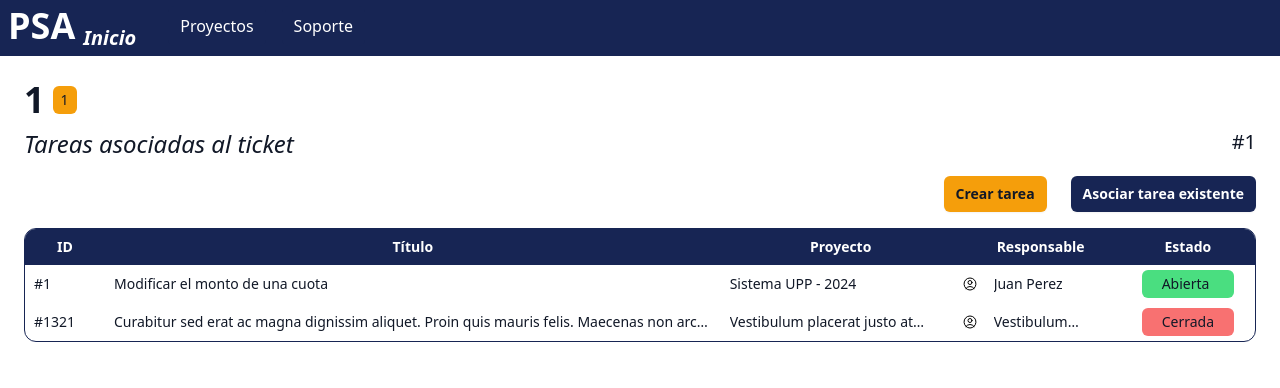
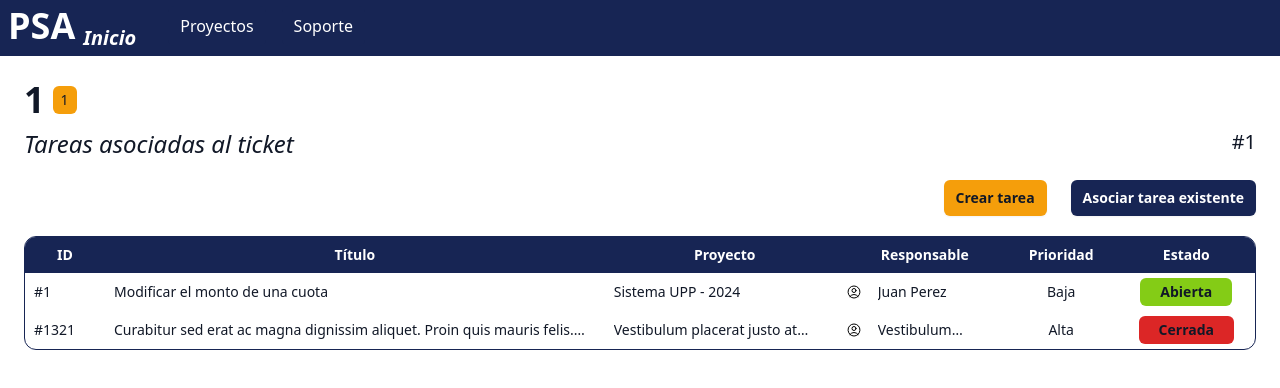
Before and after one commit to MatiasPriano/Sistema-De-Gestion-Front, a Next.js app: page /products/1/1/1/tasks in a window 1280 px wide. Shown: the top 388 px of the page. Built offline with nearby package versions, Linux system fonts and the light colour scheme.

Commit message:
Mejoras en tablas de tareas

```diff
--- a/components/buttonRow.tsx
+++ b/components/buttonRow.tsx
@@ -1,10 +1,10 @@
 
 export interface ButtonChoice {
     title: string;
-    colour: colours;
+    colour: Colour;
 }
 
-type colours = "red" | "orange" | "yellow" | "green"
+type Colour = "red" | "orange" | "yellow" | "green"
 
 const coloursMap = {
     red: "bg-red-100",
@@ -54,7 +54,7 @@ export default function ButtonRow({ title, choices, selectedChoice, setSelected,
     )
 }
 
-function getChoiceButtonClassName (colour: colours, isSelected: boolean, isDisabled: boolean) {
+function getChoiceButtonClassName (colour: Colour, isSelected: boolean, isDisabled: boolean) {
     let className = `w-full h-10 text-gray-600`
     if (isDisabled) {
         className += " bg-transparent"
--- /dev/null
+++ b/components/compactTable/cells/colouredCell.tsx
@@ -0,0 +1,18 @@
+export type ColouredCellColours = "red" | "orange" | "yellow" | "green"
+
+const coloursMap = {
+    red: "bg-red-600",
+    orange: "bg-orange-500",
+    yellow: "bg-yellow-500",
+    green: "bg-lime-500"
+  };
+
+export default function ColouredCell({ name, colour } : { name: string, colour: ColouredCellColours}) {
+    let className = 'text-sm text-gray-200 font-bold rounded-md px-5 mx-5 py-1 my-1 text-gray-900 flex items-center justify-center '
+    className += coloursMap[colour]
+    return (
+        <div className={" flex items-center justify-center"}>
+            <div className={className}>{name}</div>
+        </div>
+    )
+}
--- /dev/null
+++ b/components/compactTable/cells/resourceCell.tsx
@@ -0,0 +1,11 @@
+export default function ResourceCell({ name }: { name: string | undefined }) {
+    const resourceDefined = name != undefined
+    return (
+        <div className="flex items-center">
+            {resourceDefined && <svg xmlns="http://www.w3.org/2000/svg" fill="none" viewBox="0 0 24 24" strokeWidth={1.5} stroke="currentColor" className="w-4 h-4 mr-2 flex-shrink-0">
+                <path strokeLinecap="round" strokeLinejoin="round" d="M17.982 18.725A7.488 7.488 0 0 0 12 15.75a7.488 7.488 0 0 0-5.982 2.975m11.963 0a9 9 0 1 0-11.963 0m11.963 0A8.966 8.966 0 0 1 12 21a8.966 8.966 0 0 1-5.982-2.275M15 9.75a3 3 0 1 1-6 0 3 3 0 0 1 6 0Z" />
+            </svg>}
+            <div className="line-clamp-1 text-sm mx-2 text-gray-900">{resourceDefined ? name : "Sin definir"}</div>
+        </div>
+    )
+}
--- /dev/null
+++ b/components/compactTable/cells/simpleCell.tsx
@@ -0,0 +1,8 @@
+export default function SimpleCell({ name, centered = false }: { name: string | number, centered?: boolean }) {
+    return (
+        <div className={centered ? "flex items-center justify-center": ""}>
+            <div className="line-clamp-1 text-sm mx-2 text-gray-900">{name}</div>
+        </div>
+
+    )
+}
--- a/components/compactTable/compactTable.tsx
+++ b/components/compactTable/compactTable.tsx
@@ -1,14 +1,14 @@
-function HeaderItem({ title }: { title: string }) {
-    return <th className="px-6 py-2 text-sm text-white bg-blue-950">{title}</th>
-}
-
 export default function CompactTable({ headerTitles, rows }: { headerTitles: string[], rows: any[] }) {
     return (
         <div className='rounded-xl border border-blue-950 overflow-hidden'>
             <table className="table-fixed">
                 <thead>
-                    {headerTitles.map((headerTitle) =>
-                        <HeaderItem title={headerTitle}/>
+                    {headerTitles.map((headerTitle, index) =>
+                        <th
+                            key={index}
+                            className="px-6 py-2 text-sm text-white bg-blue-950">
+                                {headerTitle}
+                        </th>
                     )}
                 </thead>
                 <tbody>
--- a/components/compactTable/linkTasks/linkTaskRow.tsx
+++ b/components/compactTable/linkTasks/linkTaskRow.tsx
@@ -1,5 +1,8 @@
 import Task from "@/types/task";
 import { useState } from "react";
+import SimpleCell from "../cells/simpleCell";
+import ResourceCell from "../cells/resourceCell";
+import ColouredCell, { ColouredCellColours } from "../cells/colouredCell";
 
 export default function LinkTaskRow({ task }: { task: Task }) {
     const [isChecked, setIsChecked] = useState(false);
@@ -18,28 +21,24 @@ export default function LinkTaskRow({ task }: { task: Task }) {
                 </div>
             </td>
             <td className="w-20 overflow-hidden">
-                <div className="line-clamp-1 text-sm mx-2 text-gray-900">#{task.id}</div>
+                <SimpleCell name={"#" + task.id} />
             </td>
             <td className="w-150 overflow-hidden">
-                <div className="line-clamp-1 text-sm mx-2 text-gray-900">{task.title}</div>
+                <SimpleCell name={task.title} />
             </td>
             <td className="w-60 overflow-hidden">
-                <div className="line-clamp-1 text-sm mx-2 text-gray-900">{task.project}</div>
+                <SimpleCell name={task.project} />
             </td>
             <td className="w-40 overflow-hidden">
-                <div className="flex items-center">
-                    <svg xmlns="http://www.w3.org/2000/svg" fill="none" viewBox="0 0 24 24" strokeWidth={1.5} stroke="currentColor" className="w-4 h-4 mr-2 flex-shrink-0">
-                        <path strokeLinecap="round" strokeLinejoin="round" d="M17.982 18.725A7.488 7.488 0 0 0 12 15.75a7.488 7.488 0 0 0-5.982 2.975m11.963 0a9 9 0 1 0-11.963 0m11.963 0A8.966 8.966 0 0 1 12 21a8.966 8.966 0 0 1-5.982-2.275M15 9.75a3 3 0 1 1-6 0 3 3 0 0 1 6 0Z" />
-                    </svg>
-                    <div className="line-clamp-1 text-sm mx-2 text-gray-900">{task.responsable}</div>
-                </div>
-
+                <ResourceCell name={task.responsable} />
             </td>
             <td className="w-20 overflow-hidden">
-                <div className={getStatusClass(task.status)}>{task.status}</div>
+                <SimpleCell name={task.priority} centered={true} />
+            </td>
+            <td className="w-20 overflow-hidden">
+                <ColouredCell name={task.status} colour={statusColourMap[task.status]} />
             </td>
         </tr>
-
     );
 }
 
@@ -52,12 +51,11 @@ function getCheckBoxClass(isChecked: boolean) {
     return className
 }
 
-function getStatusClass(status: string) {
-    let className = 'text-sm text-gray-900 rounded-md px-5 mx-5 py-1 my-1 text-gray-900'
-    if (status === 'Abierta') {
-        className += ' bg-green-400'
-    } else {
-        className += ' bg-red-400'
-    }
-    return className
+interface StatusColourMap {
+    [key: string]: ColouredCellColours;
 }
+
+const statusColourMap : StatusColourMap = {
+    "Abierta": "green",
+    "Cerrada" : "red"
+}
--- a/components/compactTable/linkTasks/linkTaskTable.tsx
+++ b/components/compactTable/linkTasks/linkTaskTable.tsx
@@ -3,7 +3,7 @@ import CompactTable from "../compactTable"
 import LinkTaskRow from "./linkTaskRow"
 
 export default function LinkTaskTable({ tasks }: { tasks: Task[] }) {
-    const headers = ["Selec.", "ID", "Título", "Proyecto", "Responsable", "Estado"]
+    const headers = ["Selec.", "ID", "Título", "Proyecto", "Responsable", "Prioridad", "Estado"]
     return (
         <CompactTable
             headerTitles={headers}
--- a/components/compactTable/ticketTasks/ticketTaskRow.tsx
+++ b/components/compactTable/ticketTasks/ticketTaskRow.tsx
@@ -1,40 +1,39 @@
 import Task from "@/types/task";
+import ResourceCell from "../cells/resourceCell";
+import SimpleCell from "../cells/simpleCell";
+import ColouredCell, { ColouredCellColours } from "../cells/colouredCell";
 
 export default function TicketTaskRow({ task }: { task: Task }) {
     return (
         <tr key={task.id} >
             <td className="w-20 overflow-hidden">
-                <div className="line-clamp-1 text-sm mx-2 text-gray-900">#{task.id}</div>
+                <SimpleCell name={"#" + task.id}/>
             </td>
             <td className="w-150 overflow-hidden">
-                <div className="line-clamp-1 text-sm mx-2 text-gray-900">{task.title}</div>
+                <SimpleCell name={task.title} />
             </td>
             <td className="w-60 overflow-hidden">
-                <div className="line-clamp-1 text-sm mx-2 text-gray-900">{task.project}</div>
+                <SimpleCell name={task.project} />
             </td>
             <td className="w-40 overflow-hidden">
-                <div className="flex items-center">
-                    <svg xmlns="http://www.w3.org/2000/svg" fill="none" viewBox="0 0 24 24" strokeWidth={1.5} stroke="currentColor" className="w-4 h-4 mr-2 flex-shrink-0">
-                        <path strokeLinecap="round" strokeLinejoin="round" d="M17.982 18.725A7.488 7.488 0 0 0 12 15.75a7.488 7.488 0 0 0-5.982 2.975m11.963 0a9 9 0 1 0-11.963 0m11.963 0A8.966 8.966 0 0 1 12 21a8.966 8.966 0 0 1-5.982-2.275M15 9.75a3 3 0 1 1-6 0 3 3 0 0 1 6 0Z" />
-                    </svg>
-                    <div className="line-clamp-1 text-sm mx-2 text-gray-900">{task.responsable}</div>
-                </div>
-
+                <ResourceCell name={task.responsable}/>
             </td>
             <td className="w-20 overflow-hidden">
-                <div className={getStatusClass(task.status)}>{task.status}</div>
+                <SimpleCell name={task.priority} centered={true} />
+            </td>
+            <td className="w-20 overflow-hidden">
+                <ColouredCell name={task.status} colour={statusColourMap[task.status]} />
             </td>
         </tr>
 
     );
 }
 
-function getStatusClass(status: string) {
-    let className = 'text-sm text-gray-900 rounded-md px-5 mx-5 py-1 my-1 text-gray-900'
-    if (status === 'Abierta') {
-        className += ' bg-green-400'
-    } else {
-        className += ' bg-red-400'
-    }
-    return className
+interface StatusColourMap {
+    [key: string]: ColouredCellColours;
 }
+
+const statusColourMap : StatusColourMap = {
+    "Abierta": "green",
+    "Cerrada" : "red"
+}
--- a/components/compactTable/ticketTasks/ticketTaskTable.tsx
+++ b/components/compactTable/ticketTasks/ticketTaskTable.tsx
@@ -3,7 +3,7 @@ import CompactTable from "../compactTable"
 import TicketTaskRow from "./ticketTaskRow"
 
 export default function TicketTaskTable({ tasks }: { tasks: Task[] }) {
-    const headers = ["ID", "Título", "Proyecto", "Responsable", "Estado"]
+    const headers = ["ID", "Título", "Proyecto", "Responsable", "Prioridad", "Estado"]
     return (
         <CompactTable
             headerTitles={headers}
--- a/pages/products/[product]/[version]/[id]/tasks.tsx
+++ b/pages/products/[product]/[version]/[id]/tasks.tsx
@@ -1,12 +1,7 @@
 import { useRouter } from 'next/router';
 import VersionHeader from '@/components/versionHeader';
-import TaskGridRow from "@/components/taskGridRow";
 import TicketTaskTable from '@/components/compactTable/ticketTasks/ticketTaskTable';
 import Task from '@/types/task';
-
-function HeaderItem({ title }: { title: string }) {
-    return <th className="px-6 py-3 text-sm text-white border-b border-gray-200 bg-blue-950">{title}</th>
-}
 
 export default function ViewTasks() {
     const router = useRouter();
@@ -19,13 +14,15 @@ export default function ViewTasks() {
             responsable: "Juan Perez",
             project: "Sistema UPP - 2024",
             status: "Abierta",
+            priority: "Baja"
         },
         {
             id: 1321,
             title: "Curabitur sed erat ac magna dignissim aliquet. Proin quis mauris felis. Maecenas non arcu porttitor, venenatis leo eu, semper libero. Etiam sed augue vitae lacus placerat consequat nec at magna. Quisque ex turpis, fringilla quis mi in, finibus rutrum elit. Pellentesque non leo quis felis eleifend eleifend. Sed vestibulum nisl et sodales tincidunt. Aenean vitae arcu in urna congue feugiat. Maecenas nec enim sit amet ante lacinia porttitor sit amet non dui. Etiam semper dolor vitae nibh blandit laoreet. Aliquam gravida erat vel lectus porta, et dapibus leo blandit. Aliquam convallis nisi eu magna accumsan dignissim nec auctor nibh.",
             responsable: "Vestibulum placerat justo at augue congue, nec egestas arcu cursus. Donec placerat auctor risus et viverra. Proin porttitor velit eget fermentum ultrices. Aliquam quis tellus id urna malesuada hendrerit. Vivamus congue arcu in euismod cursus. Sed luctus ac lectus sed posuere. Etiam nec eros vitae lorem ultrices viverra. Morbi id est quis felis congue tempor lobortis ut lorem. Sed sollicitudin felis turpis, et condimentum ex viverra id. Phasellus quis egestas ipsum. Sed semper velit eu neque lacinia euismod.",
             project: "Vestibulum placerat justo at augue congue, nec egestas arcu cursus. Donec placerat auctor risus et viverra. Proin porttitor velit eget fermentum ultrices. Aliquam quis tellus id urna malesuada hendrerit. Vivamus congue arcu in euismod cursus. Sed luctus ac lectus sed posuere. Etiam nec eros vitae lorem ultrices viverra. Morbi id est quis felis congue tempor lobortis ut lorem. Sed sollicitudin felis turpis, et condimentum ex viverra id. Phasellus quis egestas ipsum. Sed semper velit eu neque lacinia euismod.",
-            status: "Cerrada"
+            status: "Cerrada",
+            priority: "Alta"
         }
     ]
 
@@ -44,7 +41,7 @@ export default function ViewTasks() {
                             ticketId={id as string}
                             title="Tareas asociadas al ticket"
             />
-            <div className="my-4 flex items-center justify-end gap-x-6">
+            <div className="my-5 flex items-center justify-end gap-x-6">
                 <button
                 type="button"
                 onClick={handleNewTaskButton}
--- a/pages/products/[product]/[version]/[id]/tasks/link.tsx
+++ b/pages/products/[product]/[version]/[id]/tasks/link.tsx
@@ -14,7 +14,7 @@ export default function LinkTask() {
             project: "Sistema UPP - 2024",
             responsable: "Juan Perez",
             status: "Abierta",
-            associatedTickets: ["TKT-001", "TKT-002"]
+            priority: "Baja"
         },
         {
             id: 1,
@@ -22,7 +22,7 @@ export default function LinkTask() {
             project: "Vestibulum placerat justo at augue congue, nec egestas arcu cursus. Donec placerat auctor risus et viverra. Proin porttitor velit eget fermentum ultrices. Aliquam quis tellus id urna malesuada hendrerit. Vivamus congue arcu in euismod cursus. Sed luctus ac lectus sed posuere. Etiam nec eros vitae lorem ultrices viverra. Morbi id est quis felis congue tempor lobortis ut lorem. Sed sollicitudin felis turpis, et condimentum ex viverra id. Phasellus quis egestas ipsum. Sed semper velit eu neque lacinia euismod.",
             responsable: "Vestibulum placerat justo at augue congue, nec egestas arcu cursus. Donec placerat auctor risus et viverra. Proin porttitor velit eget fermentum ultrices. Aliquam quis tellus id urna malesuada hendrerit. Vivamus congue arcu in euismod cursus. Sed luctus ac lectus sed posuere. Etiam nec eros vitae lorem ultrices viverra. Morbi id est quis felis congue tempor lobortis ut lorem. Sed sollicitudin felis turpis, et condimentum ex viverra id. Phasellus quis egestas ipsum. Sed semper velit eu neque lacinia euismod.",
             status: "Cerrada",
-            associatedTickets: ["TKT-001", "TKT-002", "TKT-003", "TKT-004", "TKT-005", "TKT-006", "TKT-007", "TKT-008"]
+            priority: "Alta"
         }
     ]
     return (
--- a/types/task.ts
+++ b/types/task.ts
@@ -4,5 +4,6 @@ export default interface Task {
     responsable?: string;
     project: string;
     status: string;
+    priority: string;
     associatedTickets?: string[];
 }
```
